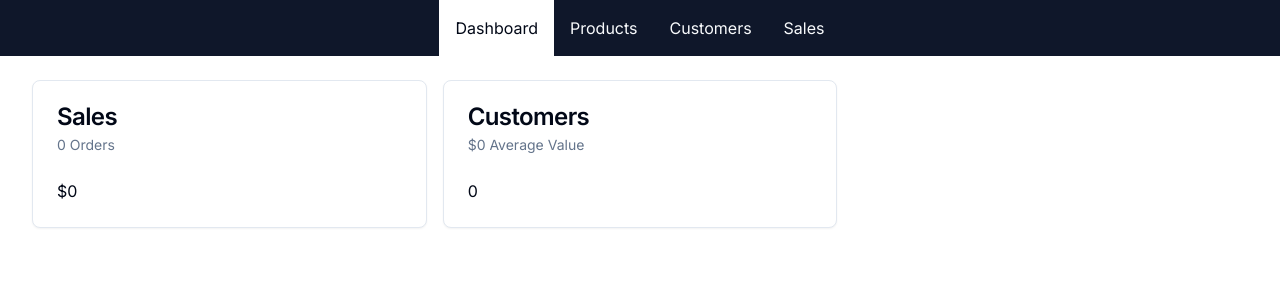
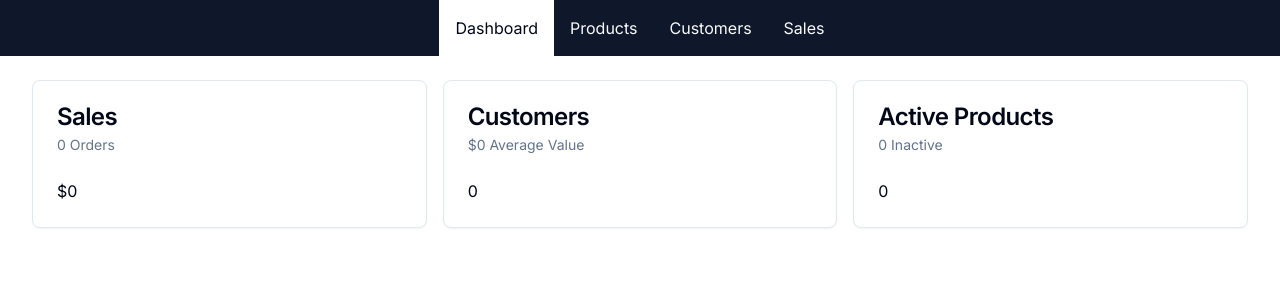
Before and after one commit to kutaysahindev/ecom-boilerplate, a Next.js app: page /admin in a window 1280 px wide. Shown: the top 300 px of the page. Built offline with nearby package versions, Linux system fonts and the light colour scheme; no server answers; the database is empty.

Commit message:
Add product card & Fetch product data from the db

```diff
--- a/src/app/admin/page.tsx
+++ b/src/app/admin/page.tsx
@@ -37,10 +37,20 @@ async function getUserData() {
   };
 }
 
+async function getProductData() {
+  const [activeCount, inactiveCount] = await Promise.all([
+    db.product.count({ where: { isAvailableForPurchase: true } }),
+    db.product.count({ where: { isAvailableForPurchase: false } }),
+  ]);
+
+  return { activeCount, inactiveCount };
+}
+
 export default async function AdminDashboard() {
-  const [salesData, userData] = await Promise.all([
+  const [salesData, userData, productData] = await Promise.all([
     getSalesData(),
     getUserData(),
+    getProductData(),
   ]);
 
   return (
@@ -56,6 +66,11 @@ export default async function AdminDashboard() {
           userData.averageValuePerUser
         )} Average Value`}
         body={formatNumber(userData.userCount)}
+      />
+      <DashboardCard
+        title="Active Products"
+        subtitle={`${formatNumber(productData.inactiveCount)} Inactive`}
+        body={formatNumber(productData.activeCount)}
       />
     </div>
   );
```
